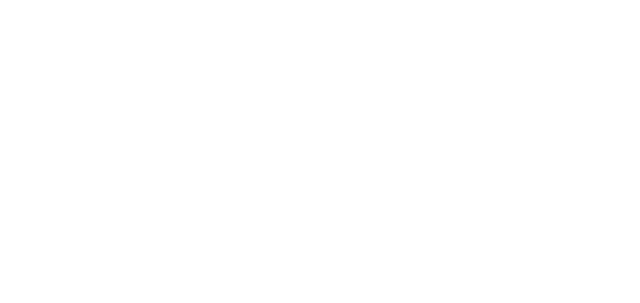
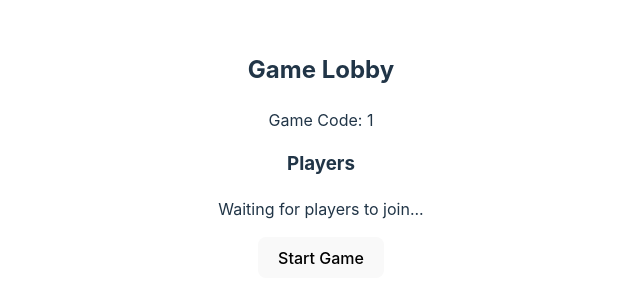
Before and after one commit to julia-b-grenier/GuessOrMess, a React (Vite) app in the folder guess-or-mess/: page /lobby/1 in a window 1280 px wide. Before the commit this address had no page. Shown: the part 245-548 px from the top of the page, without its empty margins (319-959 px from the left). Built offline with nearby package versions, Linux system fonts and the light colour scheme.

Commit message:
Add join game

```diff
--- a/guess-or-mess/src/App.tsx
+++ b/guess-or-mess/src/App.tsx
@@ -1,8 +1,9 @@
 import './App.css'
 import { BrowserRouter as Router, Routes, Route } from 'react-router-dom';
-import StartGame from './components/StartGame';
-import JoinGame from './components/JoinGame';
-import Home from './components/Home';
+import StartGame from './pages/StartGame';
+import JoinGame from './pages/JoinGame';
+import Lobby from './pages/Lobby';
+import Home from './pages/Home';
 
 function App() {
 
@@ -12,6 +13,7 @@
         <Route path="/" element={<Home />} />
         <Route path="/start-game" element={<StartGame />}></Route>
         <Route path="/join-game" element={<JoinGame />}></Route>
+        <Route path="/lobby/:gameCode" element={<Lobby />}></Route>
       </Routes>
     </Router>
   )
--- a/guess-or-mess/src/pages/JoinGame.tsx
+++ b/guess-or-mess/src/pages/JoinGame.tsx
@@ -1,10 +1,85 @@
-function JoinGame() {
-    return (
+import { useState } from "react";
+import { useNavigate } from "react-router-dom";
+
+const JoinGame = () => {
+  const [formData, setFormData] = useState({
+    gameCode: "",
+    username: "",
+  });
+
+  const [errors, setErrors] = useState({
+    gameCode: "",
+    username: "",
+  });
+
+  const navigate = useNavigate();
+
+  const handleInputChange = (e: { target: { name: any; value: any } }) => {
+    const { name, value } = e.target;
+    setFormData((prev) => ({
+      ...prev,
+      [name]: value,
+    }));
+  };
+
+  const validateForm = () => {
+    let isValid = true;
+    const newErrors = { gameCode: "", username: "" };
+
+    // TODO: add game code validation
+
+    // TODO: add username validation
+
+    return isValid;
+  };
+
+  const handleJoinGame = () => {
+    if (validateForm()) {
+      navigate(`/lobby/${formData.gameCode}`);
+    }
+  };
+
+  return (
+    <div>
+      <h2>
+        Welcome to Join Game Page
+      </h2>
+
       <div>
-        <h2>Welcome to Join Game Page</h2>
-        <p>Enter the game code to join!</p>
+        <label>Game Code:</label>
+        <input
+          type="text"
+          name="gameCode"
+          value={formData.gameCode}
+          onChange={handleInputChange}
+          placeholder="Enter game code"
+        />
+        {errors.gameCode && (
+          <p>{errors.gameCode}</p>
+        )}
       </div>
-    );
-  }
 
-  export default JoinGame;
+      <div>
+        <label>Username:</label>
+        <input
+          type="text"
+          name="username"
+          value={formData.username}
+          onChange={handleInputChange}
+          placeholder="Enter your username"
+        />
+        {errors.username && (
+          <p className="text-red-500 text-sm">{errors.username}</p>
+        )}
+      </div>
+
+      <button
+        onClick={handleJoinGame}
+      >
+        JOIN!
+      </button>
+    </div>
+  );
+};
+
+export default JoinGame;
--- /dev/null
+++ b/guess-or-mess/src/pages/Lobby.tsx
@@ -0,0 +1,37 @@
+import { useParams } from "react-router-dom";
+
+const Lobby = () => {
+  const { gameCode } = useParams<{ gameCode: string }>();
+
+  return (
+    <div>
+      <div>
+        <h2>Game Lobby</h2>
+        <p className="text-gray-700">
+          Game Code: {gameCode}
+        </p>
+      </div>
+
+      {/* Placeholder sections for future lobby features */}
+      <div>
+        <div>
+          <h3>Players</h3>
+          <div>
+            {/* Player list will go here */}
+            <p>
+              Waiting for players to join...
+            </p>
+          </div>
+        </div>
+      </div>
+
+      <div className="mt-6 text-center">
+        <button>
+          Start Game
+        </button>
+      </div>
+    </div>
+  );
+};
+
+export default Lobby;
```
Also changed, not shown: 1 other file (tests, documents, lock files or other folders).
